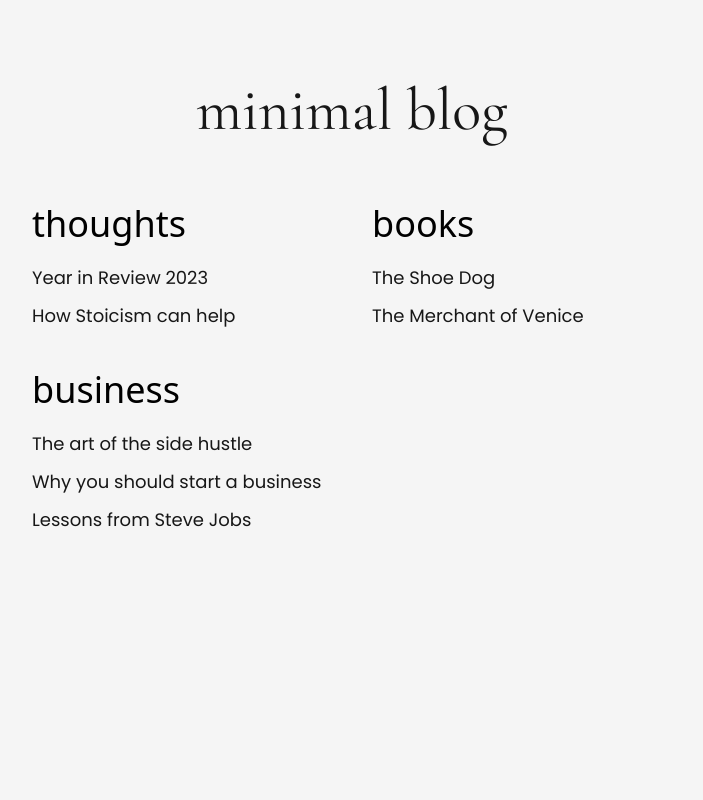
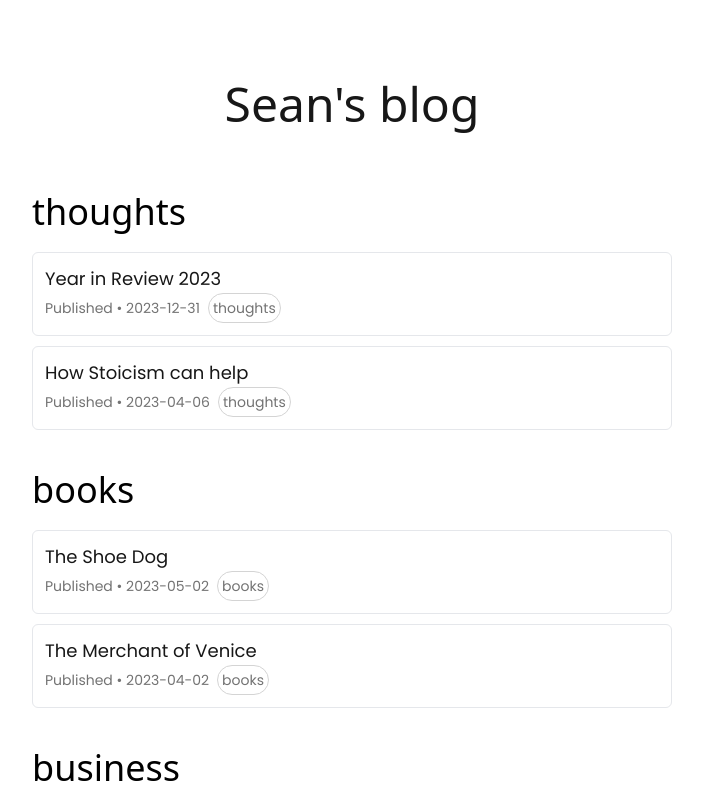
Before and after one commit to SeanXLChen/sample-blog-app, a Next.js app: page / in a window 1280 px wide. Shown: the top 800 px of the page, without its empty margins (288-991 px from the left). Built offline with nearby package versions, Linux system fonts and the light colour scheme.

Commit message:
Modify homepage design

```diff
--- a/app/layout.tsx
+++ b/app/layout.tsx
@@ -1,6 +1,8 @@
 import type { Metadata } from "next";
-import { Cormorant_Garamond, Poppins } from "next/font/google";
+import { Cormorant_Garamond, Poppins, Inter } from "next/font/google";
 import "./globals.css";
+
+const inter = Inter({ subsets: ["latin"] });
 
 const cormorantGarmond = Cormorant_Garamond({
   subsets: ["latin"],
@@ -26,7 +28,7 @@ export default function RootLayout({
 }>) {
   return (
     <html lang="en">
-      <body className={`${cormorantGarmond.variable} ${poppins.variable} bg-neutral-100`}>{children}</body>
+      <body className={`${cormorantGarmond.variable} ${poppins.variable} ${inter.className}bg-neutral-100`}>{children}</body>
     </html>
   );
 }
--- a/app/page.tsx
+++ b/app/page.tsx
@@ -6,10 +6,10 @@ const HomePage = () => {
   // console.log(articles)
   return (
     <section className="mx-auto w-11/12 md:w-1/2 mt-20 mb-20 flex flex-col gap-16">
-      <header className='font-cormorantGarmond font-light text-6xl text-neutral-900 text-center'>
-        <h1>minimal blog</h1>
+      <header className='font-inter font-light text-5xl text-neutral-900 text-center'>
+        <h1>Sean's blog</h1>
       </header>
-      <section className="md:grid md:grid-cols-2 flex flex-col gap-10">
+      <section className="flex flex-col gap-10">
         {articles !== null && Object.keys(articles).map((article) =>
           <ArticleItemList
           category={article}
--- a/components/ArticleItemList.tsx
+++ b/components/ArticleItemList.tsx
@@ -1,5 +1,6 @@
 import Link from 'next/link';
 import type { ArticleItem } from '@/type'
+import ItemCategoryTag from './ItemCategoryTag';
 
 interface Props {
   category: string
@@ -12,8 +13,14 @@ const ArticleItemList = ({ category, articles }: Props) => {
       <h2 className='font-cormorantGaramond text-4xl'>{category}</h2>
       <div className='flex flex-col gap-2.5 font-poppins text-lg'>
         {articles.map((article, id) => (
-          <Link key={id} href={`article/${article.id}`} className='text-neutral-900 hover:text-amber-700 transition duration-150'>
-            {article.title}
+          <Link key={id} href={`article/${article.id}`} className='text-neutral-900 hover:text-amber-700 transition duration-150 border rounded-md p-3'>
+            <div>
+              {article.title}
+            </div>
+            <div className='flex justify-start items-center'>
+              <p className='text-sm text-neutral-500'>Published  •  {article.date}</p>
+              <ItemCategoryTag category={category} />
+            </div>
           </Link>
         ))}
       </div>
--- /dev/null
+++ b/components/ItemCategoryTag.tsx
@@ -0,0 +1,10 @@
+
+const ItemCategoryTag = ({category} : {category: string}) => {
+  return (
+    <>
+    <p className='text-sm text-neutral-500 mx-2 rounded-2xl border border-neutral-300 p-1'>{category}</p>
+    </>
+  )
+}
+
+export default ItemCategoryTag
```
